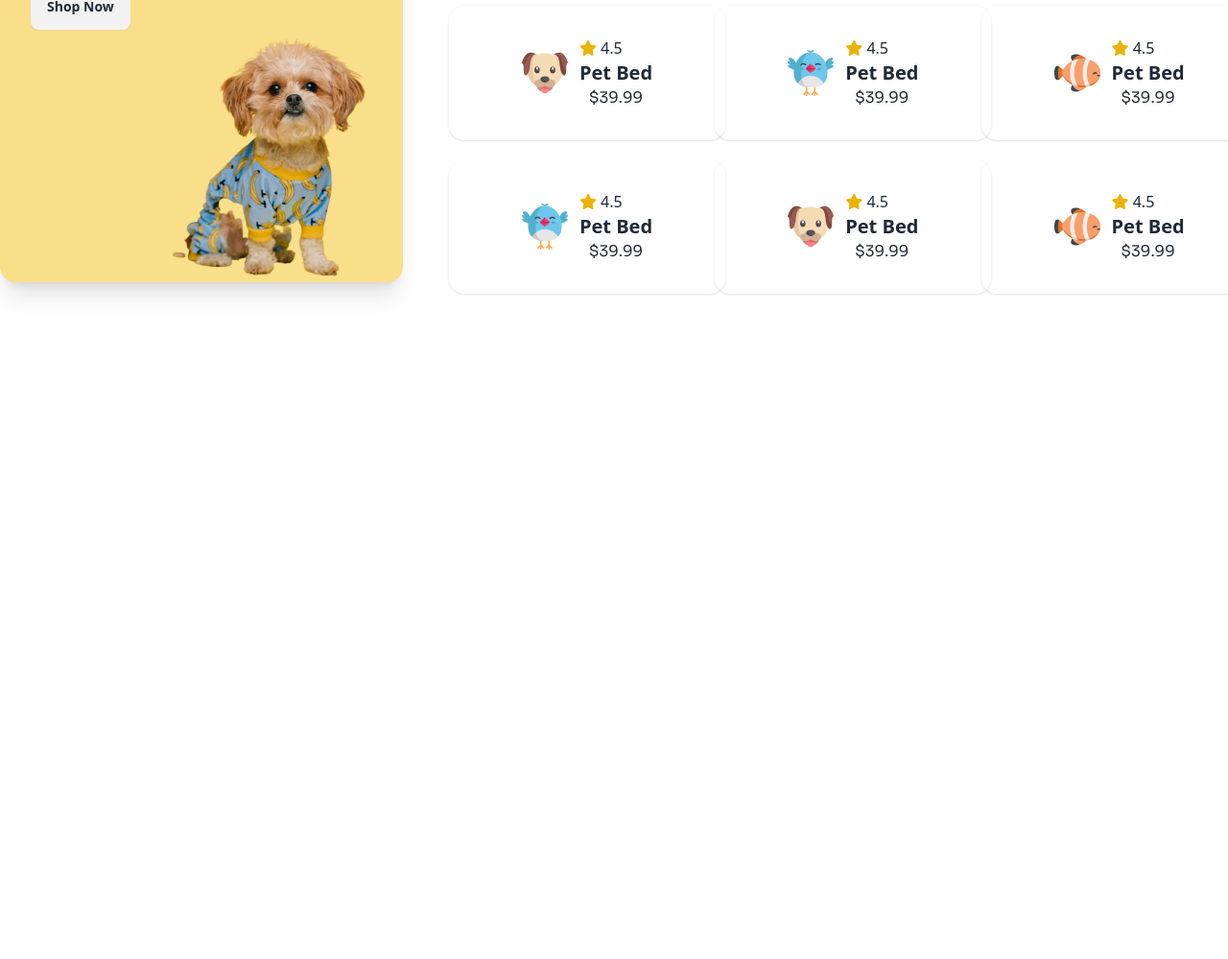
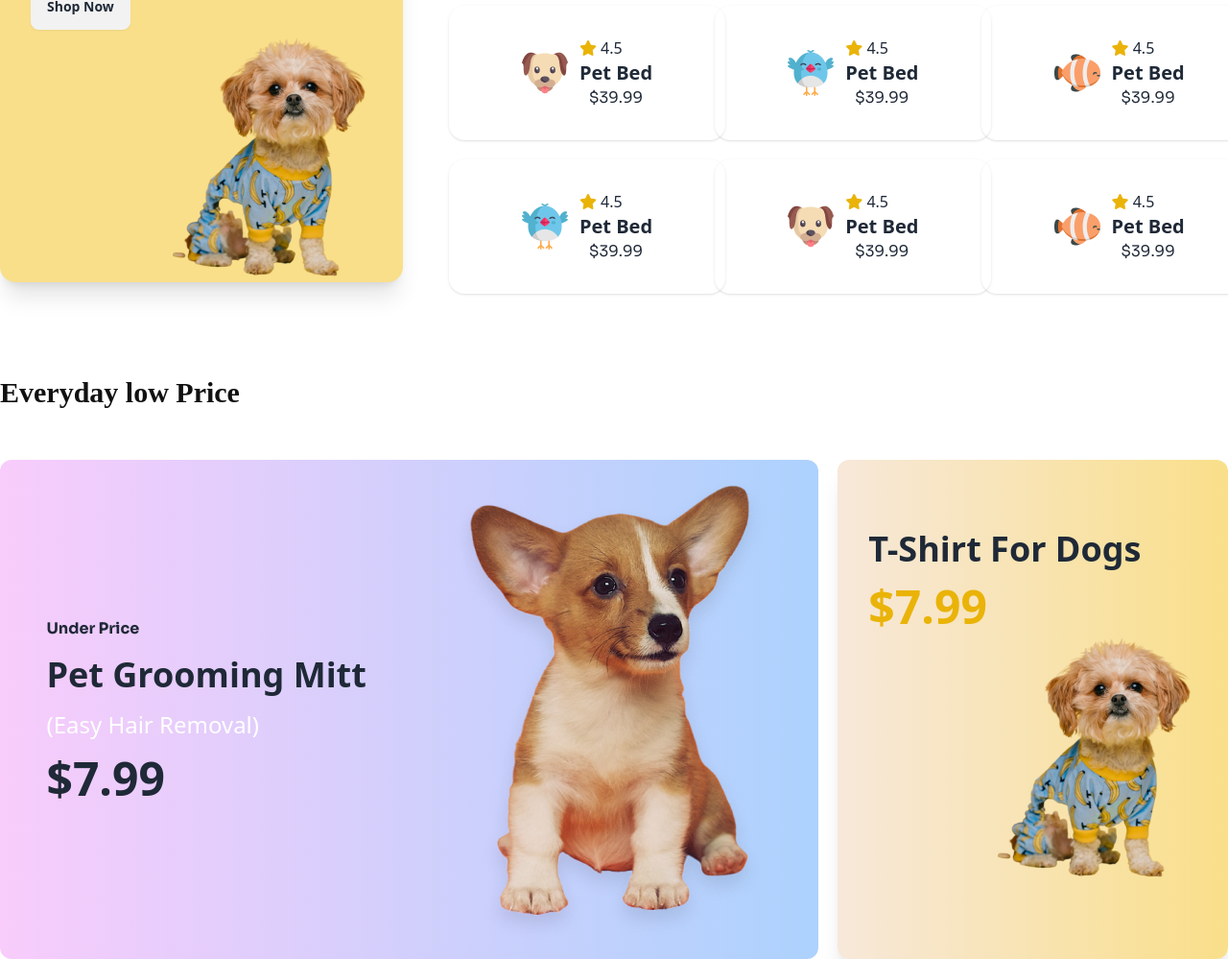
Before and after one commit to devrakibxyz/pets-shop-A3, a plain HTML site: page index.html in a window 1280 px wide. Shown: the part 1646-2645 px from the top of the page at 96% size. Before the commit the page ends 1978 px from the top, so only its background shows below. Drawn offline with nearby package versions, Linux system fonts and the light colour scheme.

Commit message:
price-section done

```diff
--- a/index.html
+++ b/index.html
@@ -294,7 +294,8 @@
       </section>
       <!-- category-section-end -->
 
-      <!-- products-secton-start -->
+      <!-- products-section-start -->
+
       <section class="products mt-24 lg:p-0 p-5">
         <div>
           <h2 class="section-title">Trending Pet Products</h2>
@@ -322,7 +323,7 @@
               </div>
             </div>
 
-            <div class="products-cards-right grow w-auto lg:mt-0 mt-12">
+            <div class="products-cards-right grow lg:mt-0 mt-12">
               <div class="grid gap-5 grid-cols-2 lg:grid-cols-3">
                 <div class="card w-72 shadow">
                   <div class="card-body flex items-center text-center">
@@ -519,6 +520,62 @@
           </div>
         </div>
       </section>
+      <!-- product-section-end -->
+
+      <!-- price-section-start -->
+
+      <section class="price-section mt-20">
+        <div class="lg:p-0 p-5">
+          <h2 class="section-title">Everyday low Price</h2>
+
+          <div class="lg:flex gap-5 mt-12">
+            <!-- price-card-left -->
+            <div
+              class="rounded-xl lg:w-4/6 flex items-center bg-gradient-to-r from-[#f8ccfb] to-[#acd2fd]"
+            >
+              <div
+                class="price-card-content flex flex-col mx-auto space-y-4 lg:p-0 pl-5"
+              >
+                <p class="sora-font font-bold">Under Price</p>
+                <h2 class="lg:text-4xl text-3xl font-bold">
+                  Pet Grooming Mitt
+                </h2>
+                <h4 class="text-2xl text-white">(Easy Hair Removal)</h4>
+                <span class="font-bold text-3xl lg:text-5xl">$7.99</span>
+              </div>
+
+              <div class="price-card-image">
+                <img src="./c1-assets/cute-dog-mid.png" alt="" />
+              </div>
+            </div>
+
+            <!-- price-section-right -->
+            <div class="grow">
+              <div
+                class="bg-gradient-to-r from-[#f7e8da] to-[#f9df8a] shadow-xl h-[100%] flex items-center rounded-xl"
+              >
+                <div class="card-body">
+                  <div class="space-y-4">
+                    <h2 class="card-title text-3xl lg:text-4xl font-bold">
+                      T-Shirt For Dogs
+                    </h2>
+                    <p class="font-bold text-3xl lg:text-5xl text-yellow-500">
+                      $7.99
+                    </p>
+                  </div>
+                  <div class="card-actions justify-end">
+                    <img
+                      class="w-52"
+                      src="./c1-assets/cute-pet-mid.png "
+                      alt=""
+                    />
+                  </div>
+                </div>
+              </div>
+            </div>
+          </div>
+        </div>
+      </section>
     </main>
     <footer></footer>
   </body>
```
